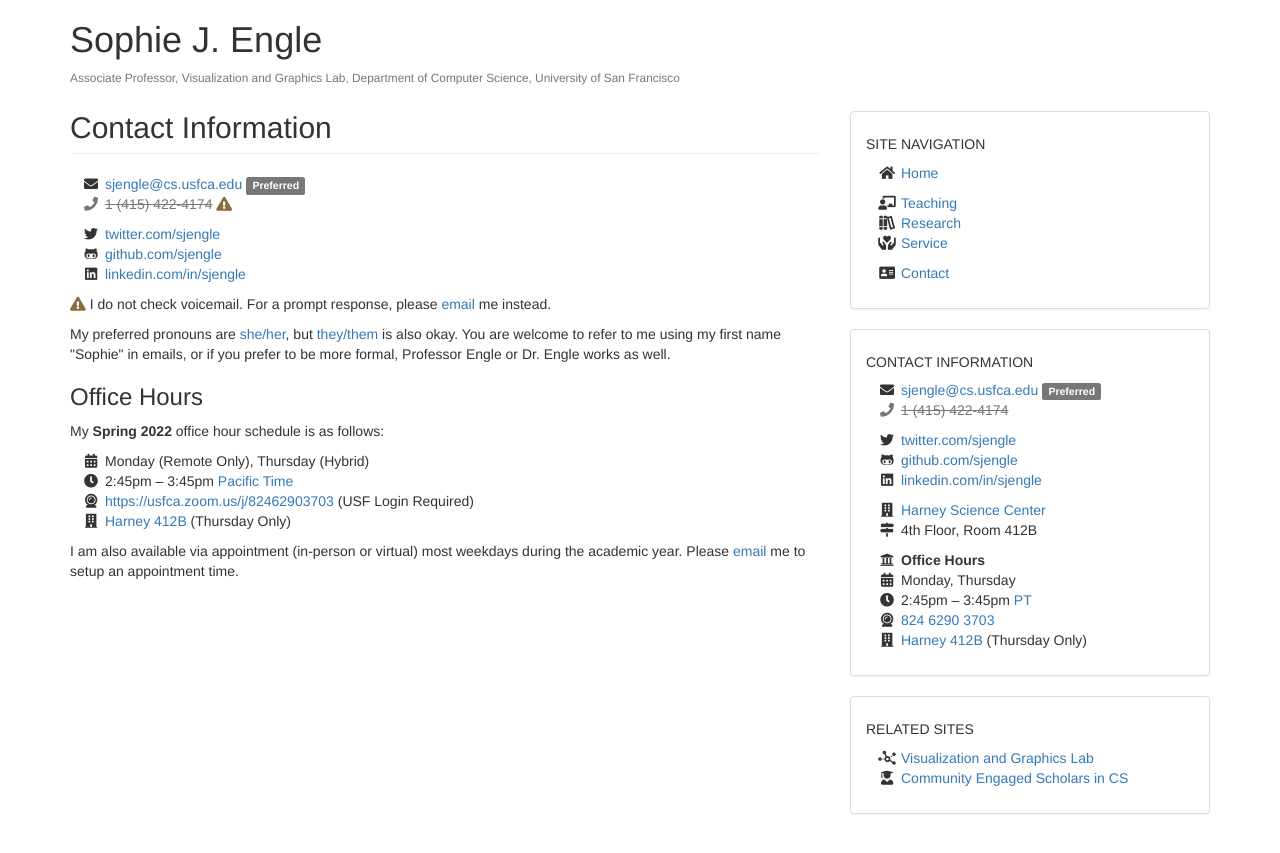
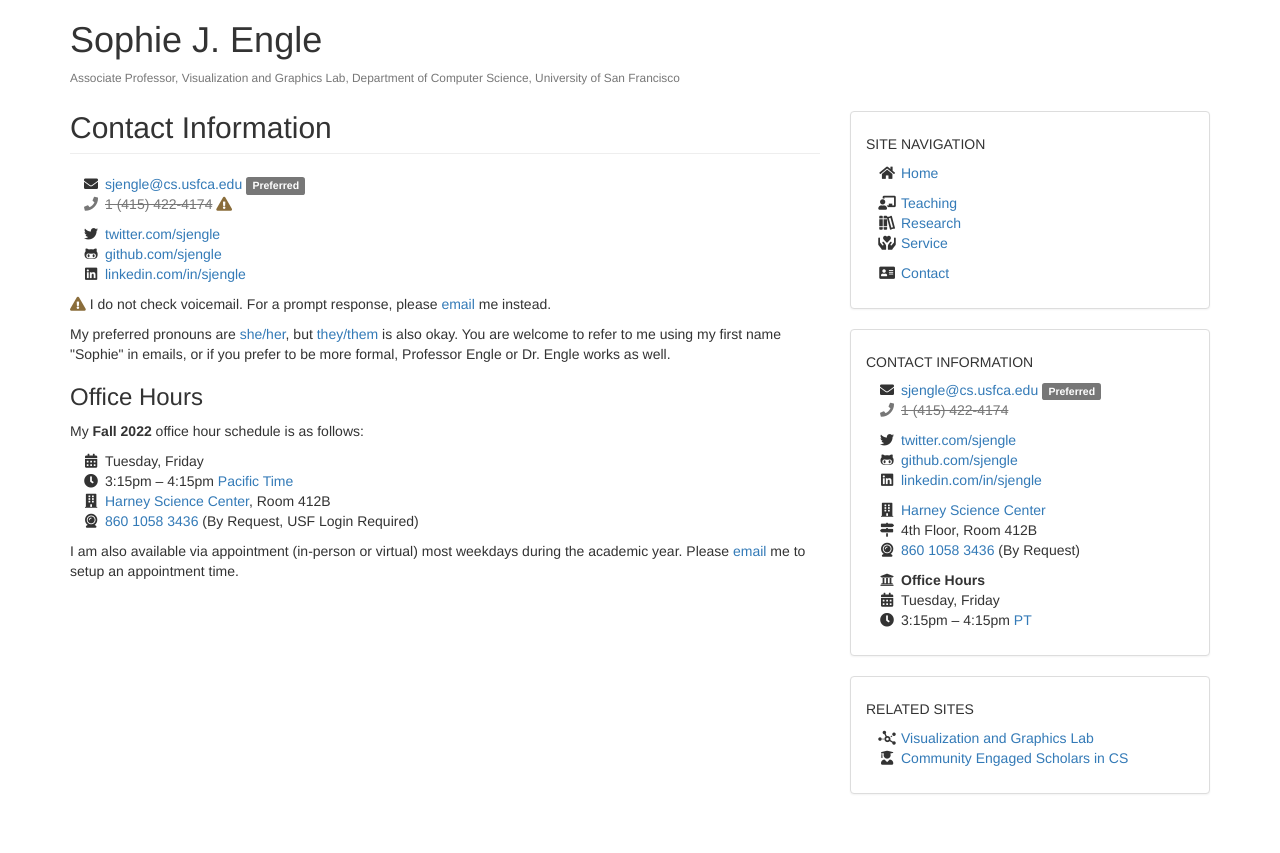
Before and after one commit to sjengle/sjengle.github.io, a Jekyll site: the page built from contact.html, in a window 1280 px wide. Shown: the top 853 px of the page. Built offline with Jekyll 4.4.1, drawn with Linux system fonts in a browser that asks for light colours.

Commit message:
Updating office hours

```diff
--- a/_layouts/default.html
+++ b/_layouts/default.html
@@ -109,17 +109,16 @@
             </ul>
 
             <ul class="fa-ul">
-              <li><i class="fa-li fas fa-building"></i> <a href="https://www.usfca.edu/campus-buildings-services/main-campus/harney-science">Harney Science Center</a></li>
+              <li><i class="fa-li fas fa-building"></i> <a href="https://maps.usfca.edu/?id=924#!m/160034">Harney Science Center</a></li>
               <li><i class="fa-li fas fa-map-signs"></i> 4th Floor, Room 412B</li>
+              <li><i class="fa-li fas fa-webcam"></i> <a href="https://usfca.zoom.us/j/86010583436">860 1058 3436</a> (By Request)</li>
             </ul>
 
             <ul class="fa-ul">
               <li><i class="fa-li fas fa-university
                 "></i> <strong>Office Hours</strong></li>
-              <li><i class="fa-li fas fa-calendar-alt"></i> Monday, Thursday</li>
-              <li><i class="fa-li fas fa-clock"></i>2:45pm &ndash; 3:45pm <a href="https://time.is/San_Francisco">PT</a></li>
-              <li><i class="fa-li fas fa-webcam"></i> <a href="https://usfca.zoom.us/j/82462903703">824 6290 3703</a></li>
-              <li><i class="fa-li fas fa-building"></i> <a href="https://www.usfca.edu/campus-buildings-services/main-campus/harney-science">Harney 412B</a> (Thursday Only)</li>
+              <li><i class="fa-li fas fa-calendar-alt"></i> Tuesday, Friday</li>
+              <li><i class="fa-li fas fa-clock"></i>3:15pm &ndash; 4:15pm <a href="https://time.is/San_Francisco">PT</a></li>
             </ul>
           </div>
         </div>
--- a/contact.html
+++ b/contact.html
@@ -20,25 +20,13 @@ title: Contact Information
 
 <h3>Office Hours</h3>
 
-<!-- <div class="alert alert-danger" role="alert">
-  Starting March 2020, my office hours will be held virtually via Zoom due to the COVID-19 pandemic. For updates, see the <a href="https://myusf.usfca.edu/usf-together">USF Together</a> page on how COVID-19 is affecting campus operations.
-</div> -->
-
-<p>My <strong>Spring 2022</strong> office hour schedule is as follows:</p>
-
-<!--
-<ul class="fa-ul">
-  <li><i class="fa-li fas fa-building"></i> <a href="https://www.usfca.edu/campus-buildings-services/main-campus/harney-science">Harney Science Center</a></li>
-  <li><del><i class="fa-li fas fa-map-signs"></i> 4th Floor, Room 412B</del></li>
-  <li><i class="fa-li fas fa-webcam"></i> <a href="https://usfca.zoom.us/j/859002047">https://usfca.zoom.us/j/859002047</a>
-</ul>
--->
+<p>My <strong>Fall 2022</strong> office hour schedule is as follows:</p>
 
 <ul class="fa-ul">
-  <li><i class="fa-li fas fa-calendar-alt"></i> Monday (Remote Only), Thursday (Hybrid)</li>
-  <li><i class="fa-li fas fa-clock"></i> 2:45pm &ndash; 3:45pm <a href="https://time.is/San_Francisco">Pacific Time</a></li>
-  <li><i class="fa-li fas fa-webcam"></i> <a href="https://usfca.zoom.us/j/82462903703">https://usfca.zoom.us/j/82462903703</a> (USF Login Required)
-  <li><i class="fa-li fas fa-building"></i> <a href="https://www.usfca.edu/campus-buildings-services/main-campus/harney-science">Harney 412B</a> (Thursday Only)</li>
+  <li><i class="fa-li fas fa-calendar-alt"></i> Tuesday, Friday</li>
+  <li><i class="fa-li fas fa-clock"></i> 3:15pm &ndash; 4:15pm <a href="https://time.is/San_Francisco">Pacific Time</a></li>
+  <li><i class="fa-li fas fa-building"></i> <a href="https://maps.usfca.edu/?id=924#!m/160034">Harney Science Center</a>, Room 412B</li>
+  <li><i class="fa-li fas fa-webcam"></i> <a href="https://usfca.zoom.us/j/86010583436">860 1058 3436</a> (By Request, USF Login Required)
 </ul>
 
 <p>I am also available via appointment (in-person or virtual) most weekdays during the academic year. Please <a href="mailto:sjengle@cs.usfca.edu">email</a> me to setup an appointment time.</p>
```
